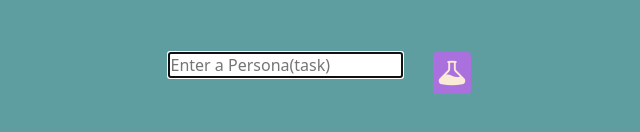
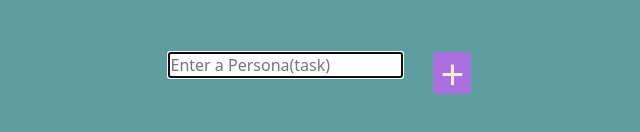
Before and after one commit to vnaykvkrm/PersonaNote, a React (Vite) app in the folder personanote/: page / in a window 1280 px wide. Shown: the part 206-338 px from the top of the page, without its empty margins (320-960 px from the left). Built offline with nearby package versions, Linux system fonts and the light colour scheme.

Commit message:
icon removed and + is added

```diff
--- a/personanote/src/components/customForm.jsx
+++ b/personanote/src/components/customForm.jsx
@@ -31,7 +31,7 @@ function CustomForm() {
         aria-label='Add Persona'
         type='submit'
         >
-            <BeakerIcon className='h-6 w-6 text-blue-500'/>
+           +
         </button>
 
     </form>
```
